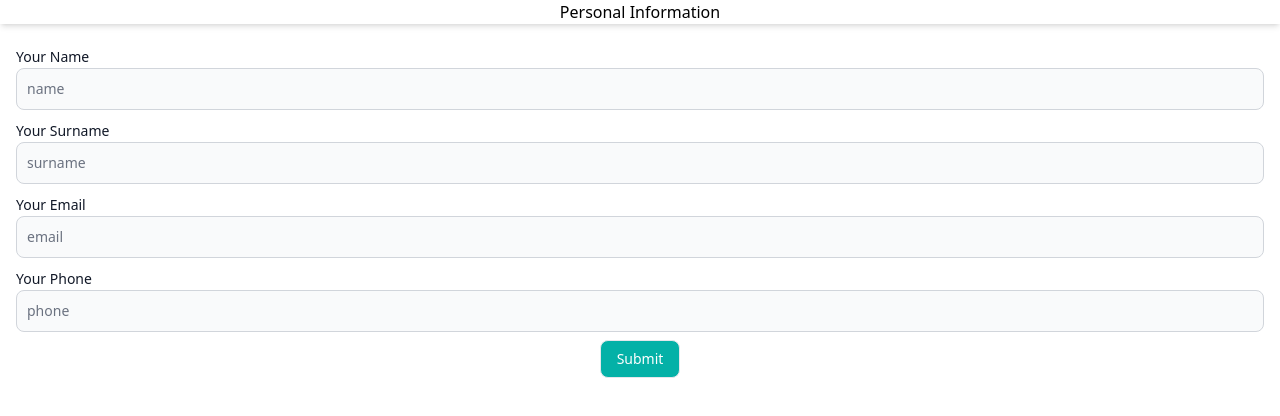
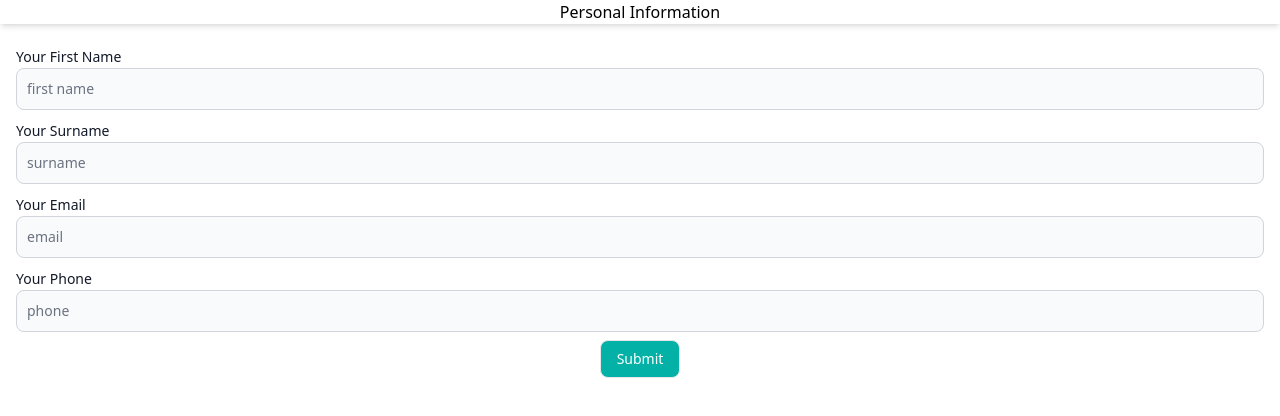
Before and after one commit to Dionusia/ActivityOnCloud, a React app in the folder frontend/src/: page /personal-info in a window 1280 px wide. Shown: the top 416 px of the page. Built offline with nearby package versions, Linux system fonts and the light colour scheme; the HTML template or start-up script is replaced by a standard one.

Commit message:
updates to Form Page

```diff
--- a/frontend/src/Pages/BookingEngine.tsx
+++ b/frontend/src/Pages/BookingEngine.tsx
@@ -1,9 +1,11 @@
 import React, { useEffect, useState } from "react";
+import { useNavigate } from "react-router-dom";
 import ActivityInfoParent from "../Components/ActivityInfo";
 import FilterComponents from "../Components/FilterCriteria";
 import instance from "../AxiosConfig";
 //#region interfaces and types
 import { Activity, UserInputArgs, TimeSlots} from "../InterfacesAndTypes/Interfaces";
+import { Button } from "flowbite-react";
 //#endregion
 const BookingEngine: React.FC = () => {
     const [activitiesList, setAvailableActivitiesList] = useState<Activity[]>([]);
@@ -11,6 +13,12 @@ const BookingEngine: React.FC = () => {
     const [renderKey, setRenderKey] = useState(0);
     const [selectedPerson, setSelectedPerson] = useState<number | null>(null);
     const [formattedDate, setFormattedDate] = useState<string>("");
+    const navigate = useNavigate();
+
+    const RedirectOnPersonalInfoPage = () => {
+        navigate('/personal-info');
+    };
+
     //let formattedDate = "test";
     useEffect(() => {
         instance.get('/activity')
@@ -63,6 +71,9 @@ const BookingEngine: React.FC = () => {
                     createActivityInfoComponent(activitiesList, renderKey, selectedPerson as number, formattedDate)
                 }
             </div>
+            <div className='flex justify-center fixed bottom-4 mb-4'>
+                <Button type="submit" className="bg-customGreen text-white" onClick={RedirectOnPersonalInfoPage}>Checkout</Button>
+            </div>
         </div>
     );
 }
--- a/frontend/src/Pages/PersonalInfoForm.tsx
+++ b/frontend/src/Pages/PersonalInfoForm.tsx
@@ -1,6 +1,7 @@
 import React from 'react';
-import { Formik, Form, Field, ErrorMessage } from 'formik';
+import { Formik, Form } from 'formik';
 import { Button, Label, TextInput, CustomFlowbiteTheme, Flowbite } from 'flowbite-react';
+import instance from '../AxiosConfig';
 
 const customTheme: CustomFlowbiteTheme = {
     button: {
@@ -11,68 +12,52 @@ const customTheme: CustomFlowbiteTheme = {
   };
 
 
-const PersonalInfoForm = () => (
-    <div className="">
+const PersonalInfoForm = () => {
+    return (
+        <div>
         <h1 className="text-center mb-5 shadow-md">Personal Information</h1>
         <Formik
-      initialValues={{ name: '', surname: '', email: '', phone: '' }}
-      /*validate={values => {
-        const errors = {};
-        if (!values.name) {
-          errors.name = 'Required';
-        }
-        if (!values.surname) {
-          errors.surname = 'Required';
-        }
-        if (!values.email) {
-          errors.email = 'Required';
-        } else if (
-          !/^[A-Z0-9._%+-]+@[A-Z0-9.-]+\.[A-Z]{2,}$/i.test(values.email)
-        ) {
-          errors.email = 'Invalid email address';
-        }
-        if (!values.phone) {
-          errors.phone = 'Required';
-        }
-        return errors;
-      }}*/
+            initialValues={{ firstname: '', surname: '', email: '', phone: '' }}
+
             onSubmit={(values, { setSubmitting }) => {
+                instance.post('/booking', values).then((response) => {
+                    console.log(response.data);
+                }).catch((error) => {
+                    console.log(error + ': Post Request Error from Personal Info Page');
+                })
+
                 setTimeout(() => {
                 alert(JSON.stringify(values, null, 2));
                 setSubmitting(false);
                 }, 400);
             }}
         >
-      {({ isSubmitting }) => (
-        <Form className="px-4 flex-col items-center">
+            {formik => (
+                <Form onSubmit={formik.handleSubmit} className="px-4 flex-col items-center">
                     <div className="mb-2 block">
-            <Label htmlFor="name" value="Your Name" />
-            <TextInput name="name" type="text" placeholder="name" required />
-            <ErrorMessage name="name" component="div" />
+                        <Label htmlFor="firstname" value="Your First Name" />
+                        <TextInput type="text" placeholder="first name" {...formik.getFieldProps('firstname')} required  />
                     </div>
                     <div className="mb-2 block">
                         <Label htmlFor="surname" value="Your Surname" />
-            <TextInput name="surname" type="text" placeholder="surname" required />
-            <ErrorMessage name="surname" component="div" />
+                        <TextInput id="surname" type="text" placeholder="surname" {...formik.getFieldProps('surname')} required />
                     </div>
                     <div className="mb-2 block">
                         <Label htmlFor="email" value="Your Email" />
-            <TextInput name="email" type="email" placeholder="email" required />
-            <ErrorMessage name="email" component="div" />
+                        <TextInput type="email" placeholder="email" {...formik.getFieldProps('email')}required />
                     </div>
                     <div>
                         <Label htmlFor="phone" value="Your Phone" />
-            <TextInput name="phone" type="tel" placeholder="phone" required />
-            <ErrorMessage name="phone" component="div" />
+                        <TextInput  type="tel" placeholder="phone" {...formik.getFieldProps('phone')} required />
                     </div>
                     <div className='flex justify-center mt-2'>
-            <Button type="submit" disabled={isSubmitting} className="bg-customGreen text-white">Submit</Button>
+                        <Button type="submit" className="bg-customGreen text-white">Submit</Button>
                     </div>
-
                 </Form>
             )}
         </Formik>
         </div>
     );
+}
 
 export default PersonalInfoForm;
```
Lines whose indentation alone changed are shown as unchanged.
